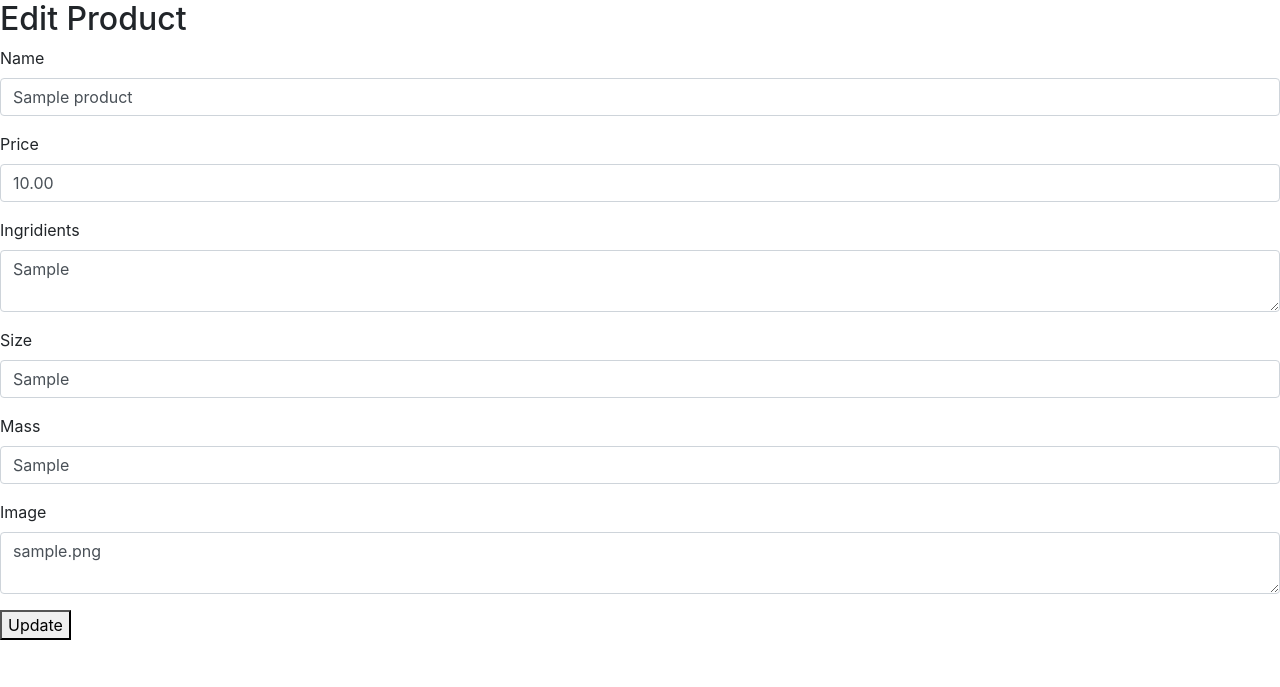
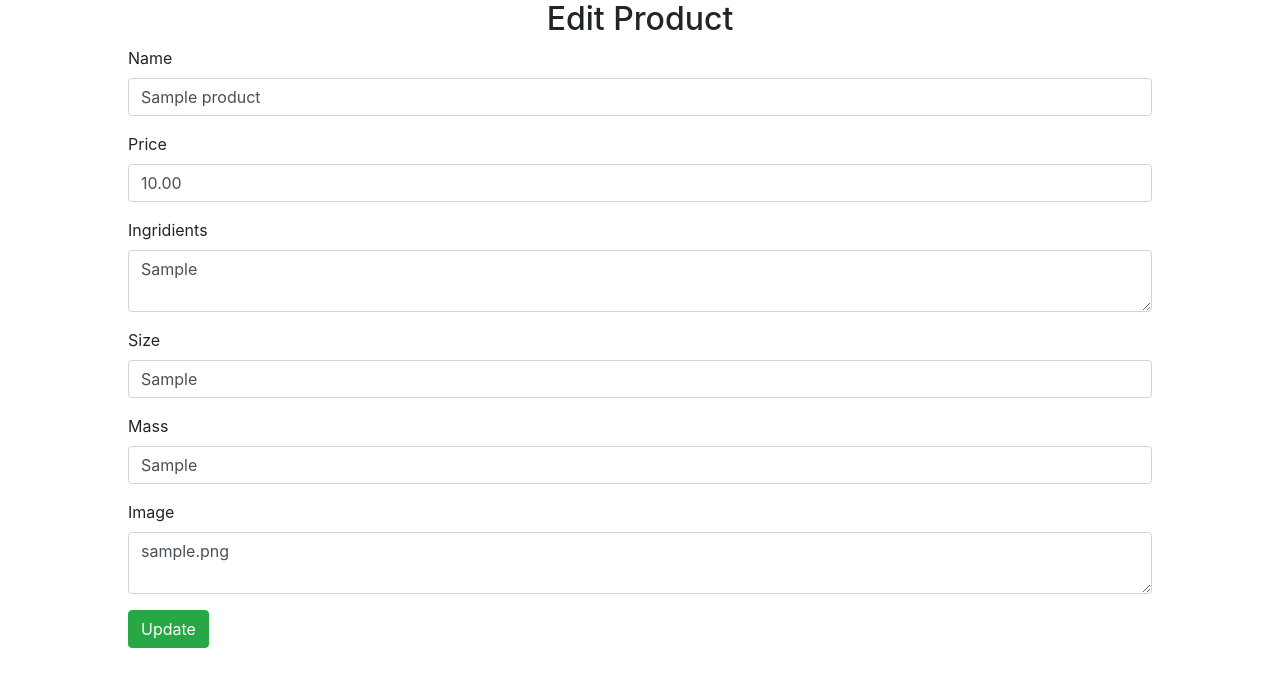
Before and after one commit to HGRaicer/web-pizza, a Flask app: page /admin/products/edit/1 in a window 1280 px wide. Shown: the part 74-761 px from the top of the page. Run offline with Flask 3, Linux system fonts and the light colour scheme; a user stored in the database is signed in; tables that the repository leaves empty hold one stand-in row (values such as "Sample post"); some libraries are stand-ins or nearby versions.

Commit message:
better forms for admin

```diff
--- a/app/templates/edit_product.html
+++ b/app/templates/edit_product.html
@@ -5,51 +5,56 @@
 {% endblock %}
 
 {% block content %}
+    <div class="d-flex justify-content-center">
         <h2>Edit Product</h2>
+    </div>
+    <div style="margin-left: 10%; margin-right: 10%;">
         <form method="POST" action="{{ url_for('edit_product', product_id=product_id) }}">
             {{ form.hidden_tag() }}
-        <div class="form-group">
+            <div class="form-group justify-content-center">
                 {{ form.name.label }}
                 {{ form.name(class="form-control") }}
                 {% for error in form.name.errors %}
                     <span>{{ error }}</span>
                 {% endfor %}
             </div>
-        <div class="form-group">
+            <div class="form-group justify-content-center">
                 {{ form.price.label }}
                 {{ form.price(class="form-control") }}
                 {% for error in form.price.errors %}
                     <span>{{ error }}</span>
                 {% endfor %}
             </div>
-        <div class="form-group">
+            <div class="form-group justify-content-center">
                 {{ form.ingridients.label }}
                 {{ form.ingridients(class="form-control") }}
                 {% for error in form.ingridients.errors %}
                     <span>{{ error }}</span>
                 {% endfor %}
             </div>
-        <div class="form-group">
+            <div class="form-group justify-content-center">
                 {{ form.size.label }}
                 {{ form.size(class="form-control") }}
                 {% for error in form.size.errors %}
                     <span >{{ error }}</span>
                 {% endfor %}
             </div>
-        <div class="form-group">
+            <div class="form-group justify-content-center">
                 {{ form.mass.label }}
                 {{ form.mass(class="form-control") }}
                 {% for error in form.mass.errors %}
                     <span>{{ error }}</span>
                 {% endfor %}
             </div>
-        <div class="form-group">
+            <div class="form-group justify-content-center">
                 {{ form.image_url.label }}<br>
                 {{ form.image_url(class="form-control") }}
                 {% for error in form.image_url.errors %}
                     <span>{{ error }}</span>
                 {% endfor %}
             </div>
-        <button type="submit">Update</button>
+            <button class="btn btn-success justify-content-center" type="submit">Update</button>
         </form>
+    </div>
+
 {% endblock %}
```
Also changed, not shown: app/templates/add_product.html (+11 -7 lines), app/templates/base.html (+1 -8 lines). Lines whose indentation alone changed are shown as unchanged.
